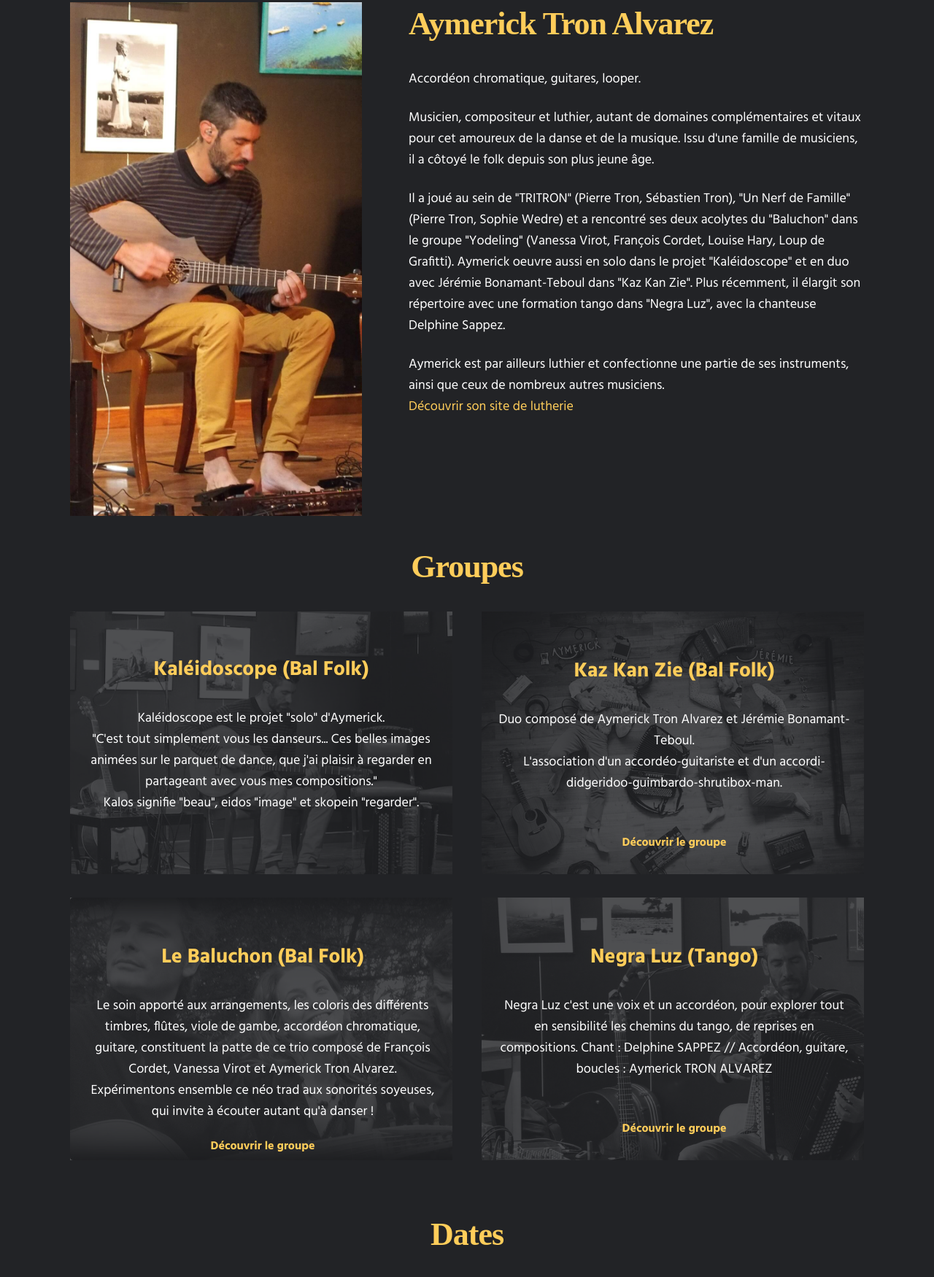
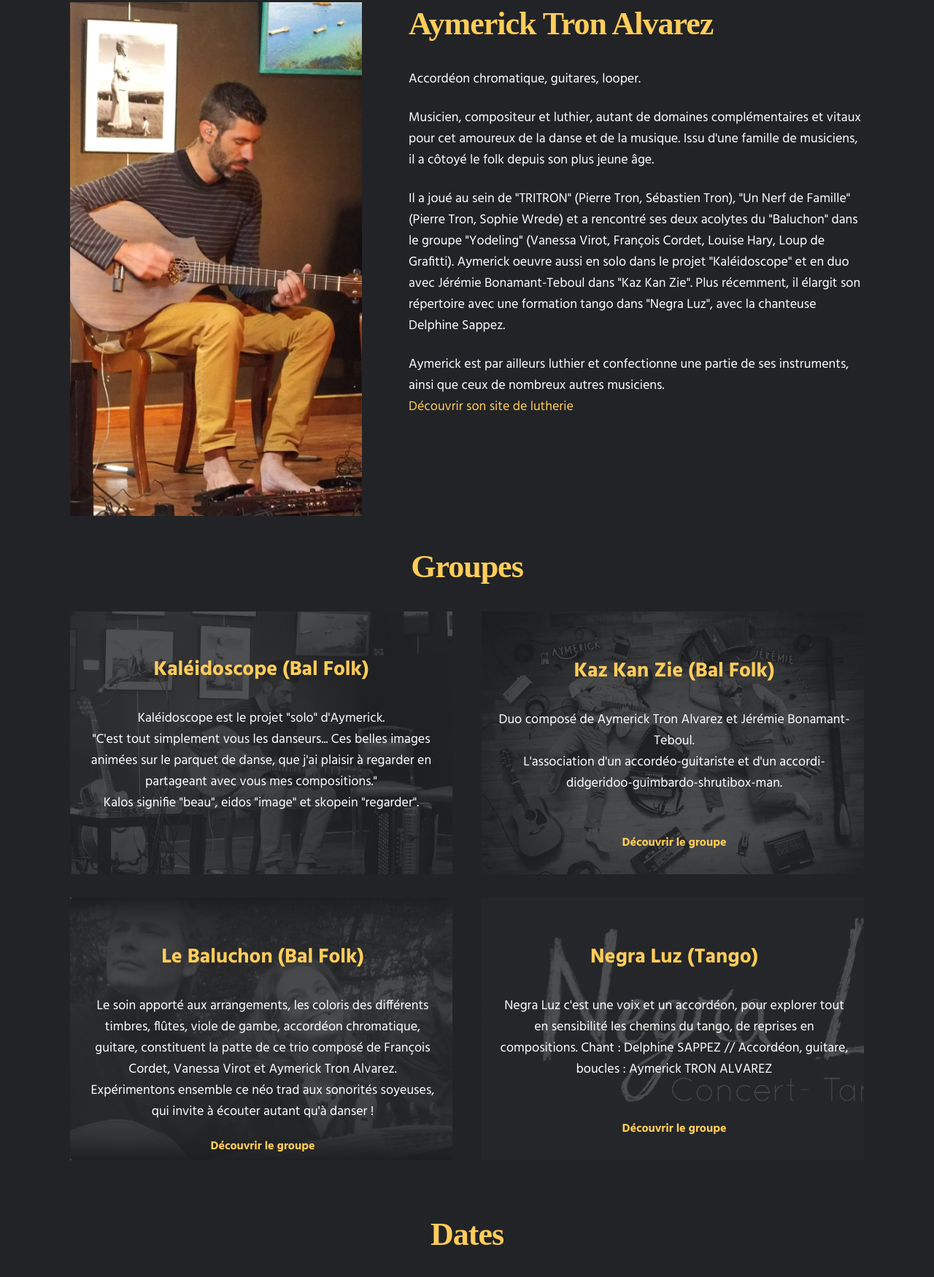
Before and after one commit to pierreant-p/aymerick-tronalvarez, a plain HTML site: page index.html in a window 1280 px wide. Shown: the part 839-2589 px from the top of the page at 73% size. Drawn offline with Linux system fonts and the light colour scheme; a web font is replaced by a local one.

Commit message:
Adds CNAME, fixes some content

```diff
--- a/index.html
+++ b/index.html
@@ -60,7 +60,7 @@
           </p>
           <p>
             Il a joué au sein de "TRITRON" (Pierre Tron, Sébastien Tron), "Un
-            Nerf de Famille" (Pierre Tron, Sophie Wedre) et a rencontré ses deux
+            Nerf de Famille" (Pierre Tron, Sophie Wrede) et a rencontré ses deux
             acolytes du "Baluchon" dans le groupe "Yodeling" (Vanessa Virot,
             François Cordet, Louise Hary, Loup de Grafitti). Aymerick oeuvre
             aussi en solo dans le projet "Kaléidoscope" et en duo avec Jérémie
@@ -91,7 +91,7 @@
               <p>Kaléidoscope est le projet "solo" d'Aymerick.</p>
               <p>
                 "C'est tout simplement vous les danseurs... Ces belles images
-                animées sur le parquet de dance, que j'ai plaisir à regarder en
+                animées sur le parquet de danse, que j'ai plaisir à regarder en
                 partageant avec vous mes compositions."
               </p>
               <p>
@@ -143,8 +143,12 @@
             </a>
           </li>
 
-          <li class="band tango">
-            <a href="/" alt="Site de Negra Luz">
+          <li class="band negraluz">
+            <a
+              href="https://www.facebook.com/Negra-Luz-114605166923835/"
+              target="_blank"
+              alt="Site de Negra Luz"
+            >
               <h3>Negra Luz (Tango)</h3>
               <div class="description">
                 <p>
--- a/styles/main.css
+++ b/styles/main.css
@@ -242,8 +242,8 @@ ul {
     background-image: url(../images/baluchon.jpg);
 }
 
-.band.tango::before {
-    background-image: url(../images/aymerick-accordeon.jpg);
+.band.negraluz::before {
+    background-image: url(../images/negra-luz.jpg);
 }
 
 .band.kaleidoscope::before {
```
Also changed, not shown: images/negra-luz.jpg (added), 1 other file.
